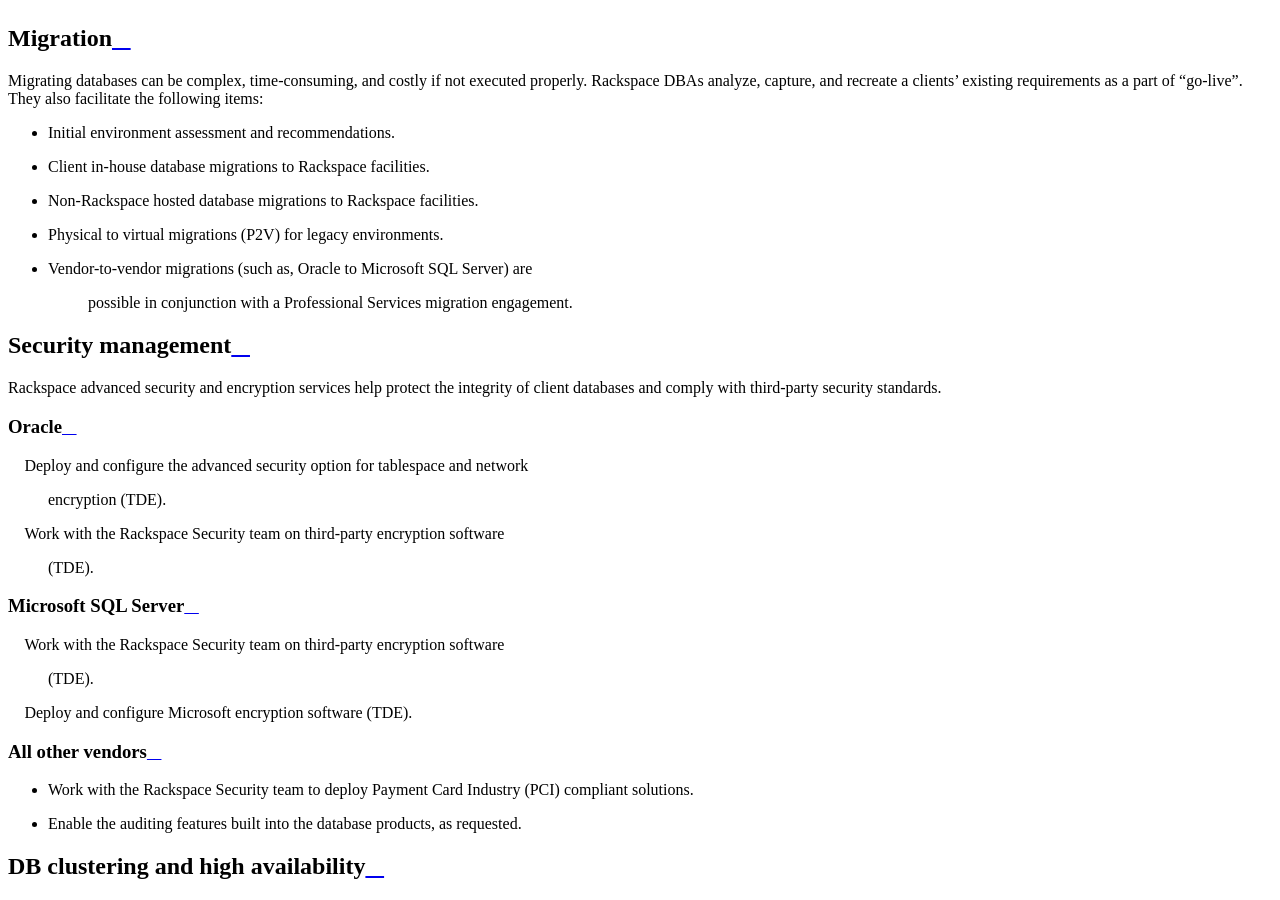
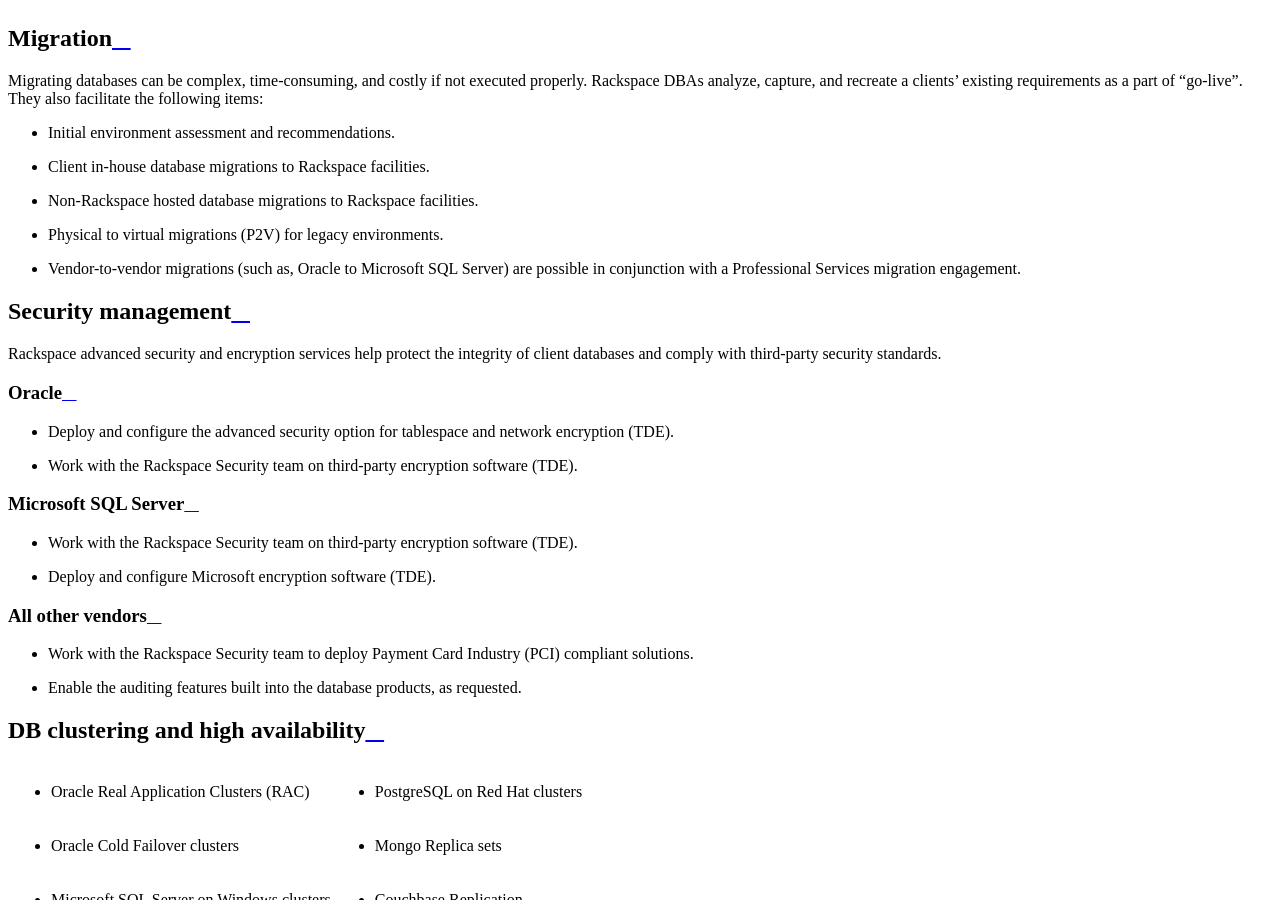
Before and after one commit to rackerlabs/docs-ras-databases, a Sphinx documentation site: the page built from docs/ras-databases-handbook/admin-maintenance.rst, in a window 1280 px wide and 900 px high, scrolled down 941 px. Built offline with Sphinx 7.4.7 and the Read the Docs theme 2.0.0, drawn with Linux system fonts in a browser that asks for light colours.

```diff
--- a/docs/ras-databases-handbook/admin-maintenance.rst
+++ b/docs/ras-databases-handbook/admin-maintenance.rst
@@ -34,8 +34,8 @@ requirements as a part of “go-live”. They also facilitate the following item
 -  Non-Rackspace hosted database migrations to Rackspace facilities.
 -  Physical to virtual migrations (P2V) for legacy environments.
 -  Vendor-to-vendor migrations (such as, Oracle to Microsoft SQL Server) are
-        possible in conjunction with a Professional Services migration
-        engagement.
+   possible in conjunction with a Professional Services migration
+   engagement.
 
 Security management
 --------------------
@@ -47,17 +47,17 @@ standards.
 Oracle
 ~~~~~~~
 
- Deploy and configure the advanced security option for tablespace and network
-  encryption (TDE).
- Work with the Rackspace Security team on third-party encryption software
-  (TDE).
+-  Deploy and configure the advanced security option for tablespace and network
+   encryption (TDE).
+-  Work with the Rackspace Security team on third-party encryption software
+   (TDE).
 
 Microsoft SQL Server
 ~~~~~~~~~~~~~~~~~~~~~
 
- Work with the Rackspace Security team on third-party encryption software
-  (TDE).
- Deploy and configure Microsoft encryption software (TDE).
+-  Work with the Rackspace Security team on third-party encryption software
+   (TDE).
+-  Deploy and configure Microsoft encryption software (TDE).
 
 All other vendors
 ~~~~~~~~~~~~~~~~~~
```
